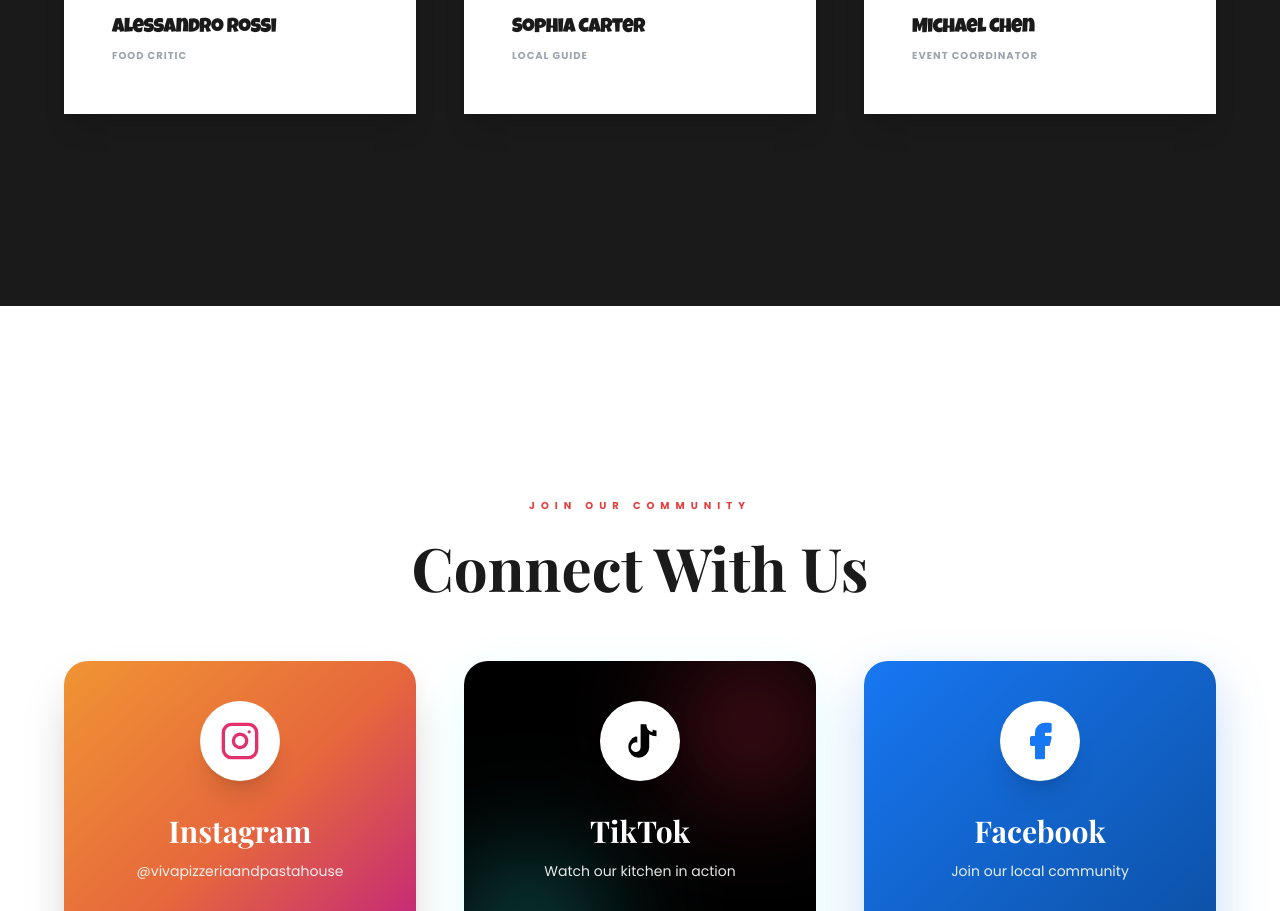
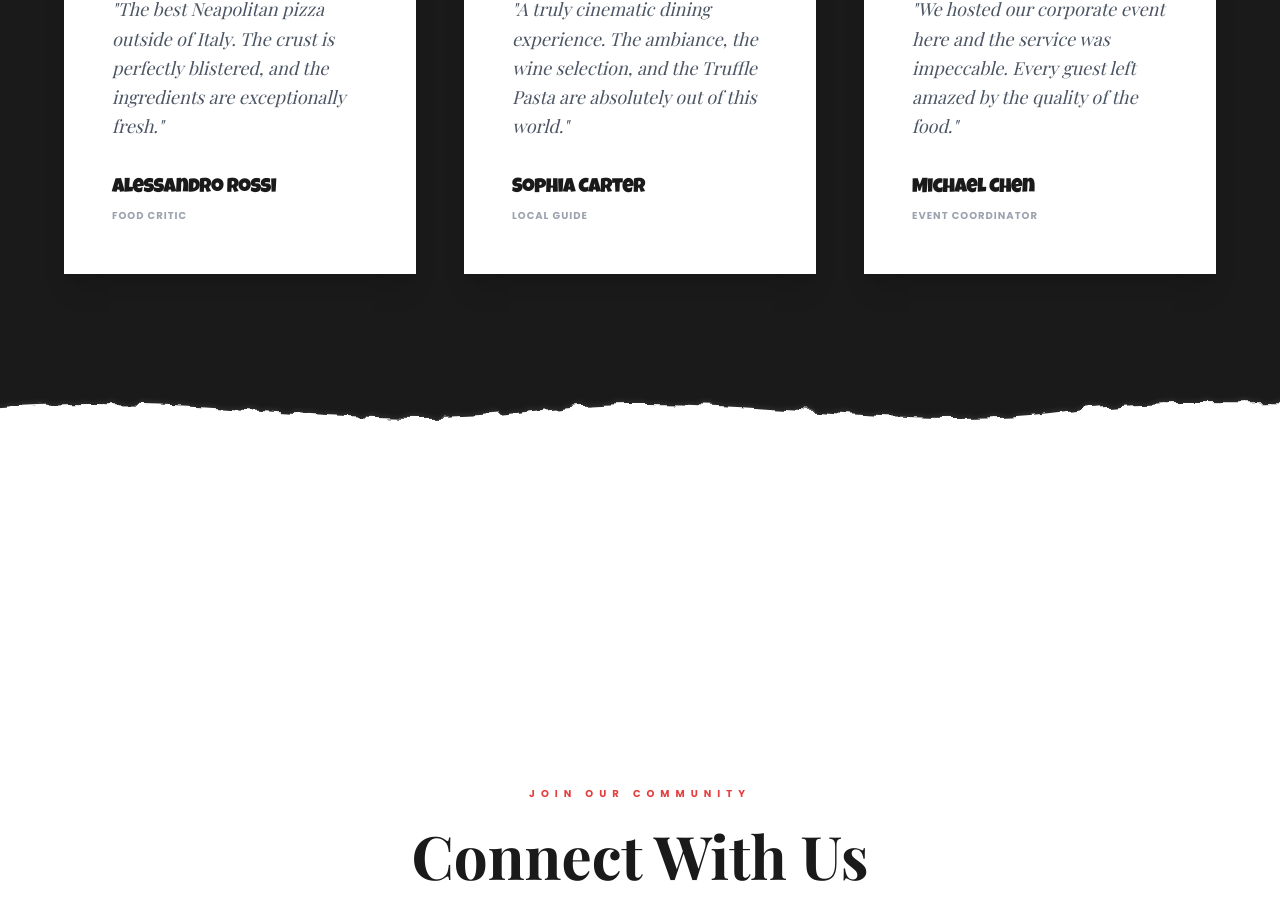
Before and after one commit to jeyathuva250/VIVAPIZZERIAHOME, a Next.js app: page / in a window 1280 px wide. Shown: the part 7405-8316 px from the top of the page. Built offline with nearby package versions, Linux system fonts and the light colour scheme; a web font is replaced by a local one.

Commit message:
Added new feature3

```diff
--- a/app/components/BrushBorder.tsx
+++ b/app/components/BrushBorder.tsx
@@ -18,8 +18,10 @@ export const BrushBorder: React.FC<BrushBorderProps> = ({
 
   return (
     <div
-      className={`absolute ${isTop ? "top-0" : "bottom-0"} left-0 w-full h-40 pointer-events-none z-20 ${className}`}
+      className={`absolute left-0 w-full h-40 pointer-events-none z-20 ${className}`}
       style={{
+        top: isTop ? "-159px" : "auto",
+        bottom: !isTop ? "-159px" : "auto",
         backgroundColor: color,
         WebkitMaskImage: "url('/premium-brush.svg')",
         maskImage: "url('/premium-brush.svg')",
@@ -27,7 +29,7 @@ export const BrushBorder: React.FC<BrushBorderProps> = ({
         maskSize: "100% 100%",
         WebkitMaskRepeat: "no-repeat",
         maskRepeat: "no-repeat",
-        transform: `${isTop ? "rotate(180deg)" : "none"} translateY(${isTop ? "1px" : "-1px"})`,
+        transform: isTop ? "rotate(180deg)" : "none",
       }}
     />
   );
--- a/app/page.tsx
+++ b/app/page.tsx
@@ -677,7 +677,7 @@ export default function Home() {
       </section>
 
       {/* SECTION 3 - STORY */}
-      <section id="ourstory" className="py-20 md:py-32 bg-white relative overflow-hidden">
+      <section id="ourstory" className="pt-20 pb-40 md:pt-32 md:pb-56 bg-white relative overflow-hidden">
         <div className="absolute inset-0 bg-royal-pattern opacity-5"></div>
         <div className="container mx-auto px-6 md:px-16 grid lg:grid-cols-2 gap-16 md:gap-32 items-center relative z-10">
 
@@ -722,7 +722,7 @@ export default function Home() {
       </section>
 
       {/* SECTION 3.5 - REVIEWS */}
-      <section id="reviews" className="py-32 md:py-48 bg-[#1A1A1A] relative overflow-hidden">
+      <section id="reviews" className="pt-48 pb-48 md:pt-64 md:pb-64 bg-[#1A1A1A] relative">
         <div className="absolute inset-0 bg-royal-pattern opacity-5 pointer-events-none"></div>
         <BrushBorder position="top" color="#1A1A1A" />
 
@@ -782,7 +782,7 @@ export default function Home() {
 
 
       {/* SECTION 4 - SOCIAL FEEDS IFRAMES */}
-      <section className="pt-32 pb-20 md:pt-48 md:pb-32 bg-white relative overflow-hidden">
+      <section className="pt-48 pb-40 md:pt-64 md:pb-56 bg-white relative">
         <BrushBorder position="top" color="white" />
 
         <div className="container mx-auto px-6 md:px-16 relative z-10">
@@ -879,7 +879,7 @@ export default function Home() {
       </section>
 
       {/* FOOTER */}
-      <footer id="contact" className="bg-[#1A1A1A] text-white pt-48 md:pt-64 pb-12 md:pb-16 relative overflow-hidden">
+      <footer id="contact" className="bg-[#1A1A1A] text-white pt-48 md:pt-64 pb-12 md:pb-16 relative">
         <div className="absolute inset-0 bg-royal-pattern opacity-5 pointer-events-none"></div>
         <BrushBorder position="top" color="#1A1A1A" />
 
```
